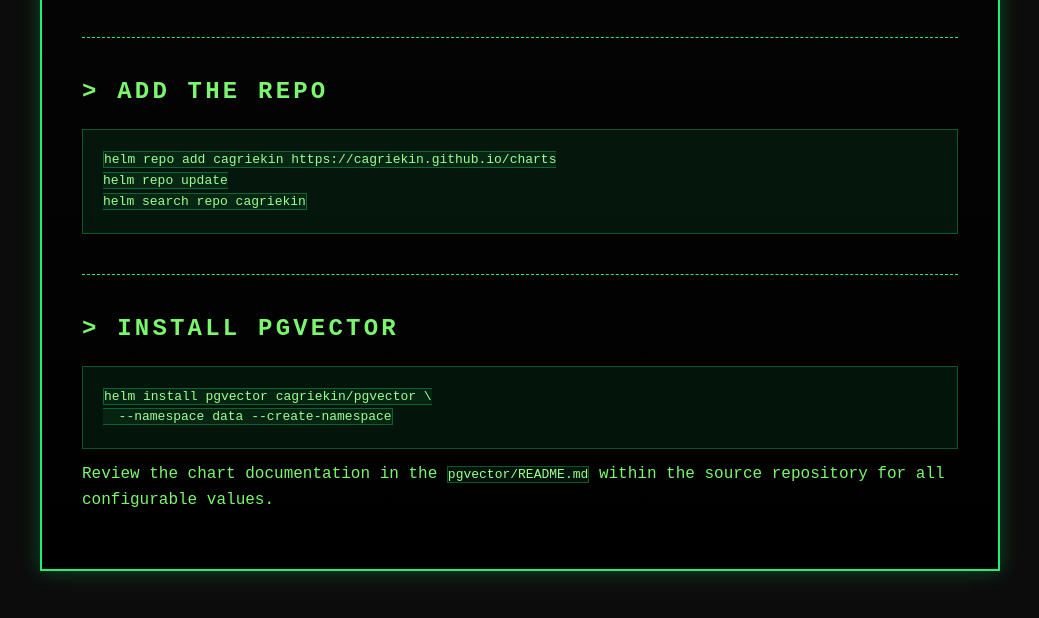
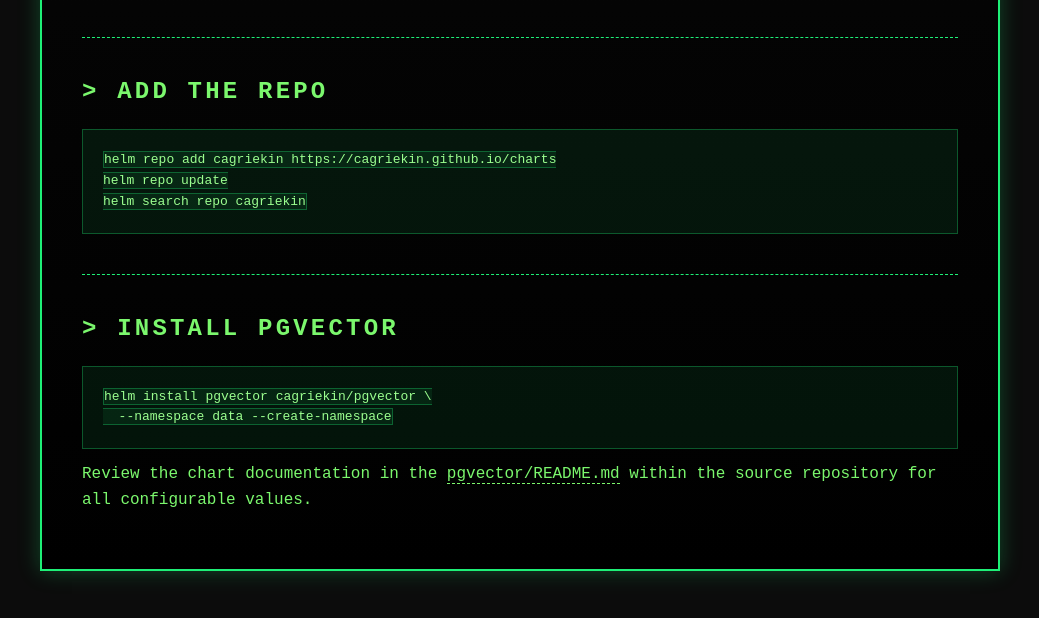
Before and after one commit to cagriekin/charts, a plain HTML site: page index.html in a window 1280 px wide. Shown: the part 180-798 px from the top of the page, without its empty margins (120-1159 px from the left). Drawn offline with Linux system fonts and the light colour scheme.

Commit message:
Link pgvector README from landing page

```diff
--- a/index.html
+++ b/index.html
@@ -1,4 +1,4 @@
-<!DOCTYPE html>
+<!doctype html>
 <html lang="en">
   <head>
     <meta charset="utf-8" />
@@ -110,8 +110,8 @@ helm search repo cagriekin
 </code></pre>
         <p>
           Review the chart documentation in the
-          <code>pgvector/README.md</code> within the source repository for all
-          configurable values.
+          <a href="https://github.com/cagriekin/charts/blob/master/pgvector/README.md" rel="noopener">pgvector/README.md</a>
+          within the source repository for all configurable values.
         </p>
       </section>
     </main>
```
